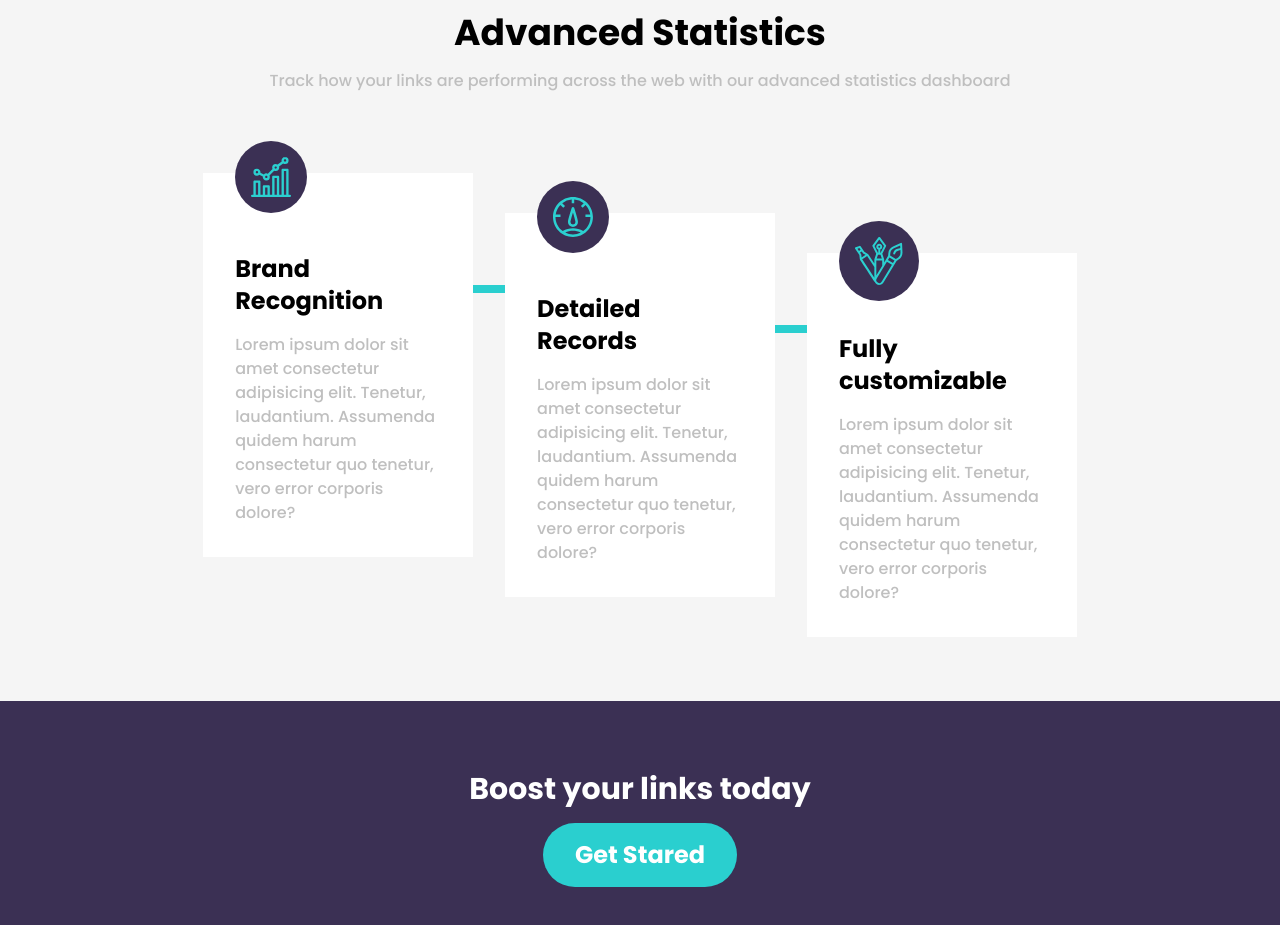
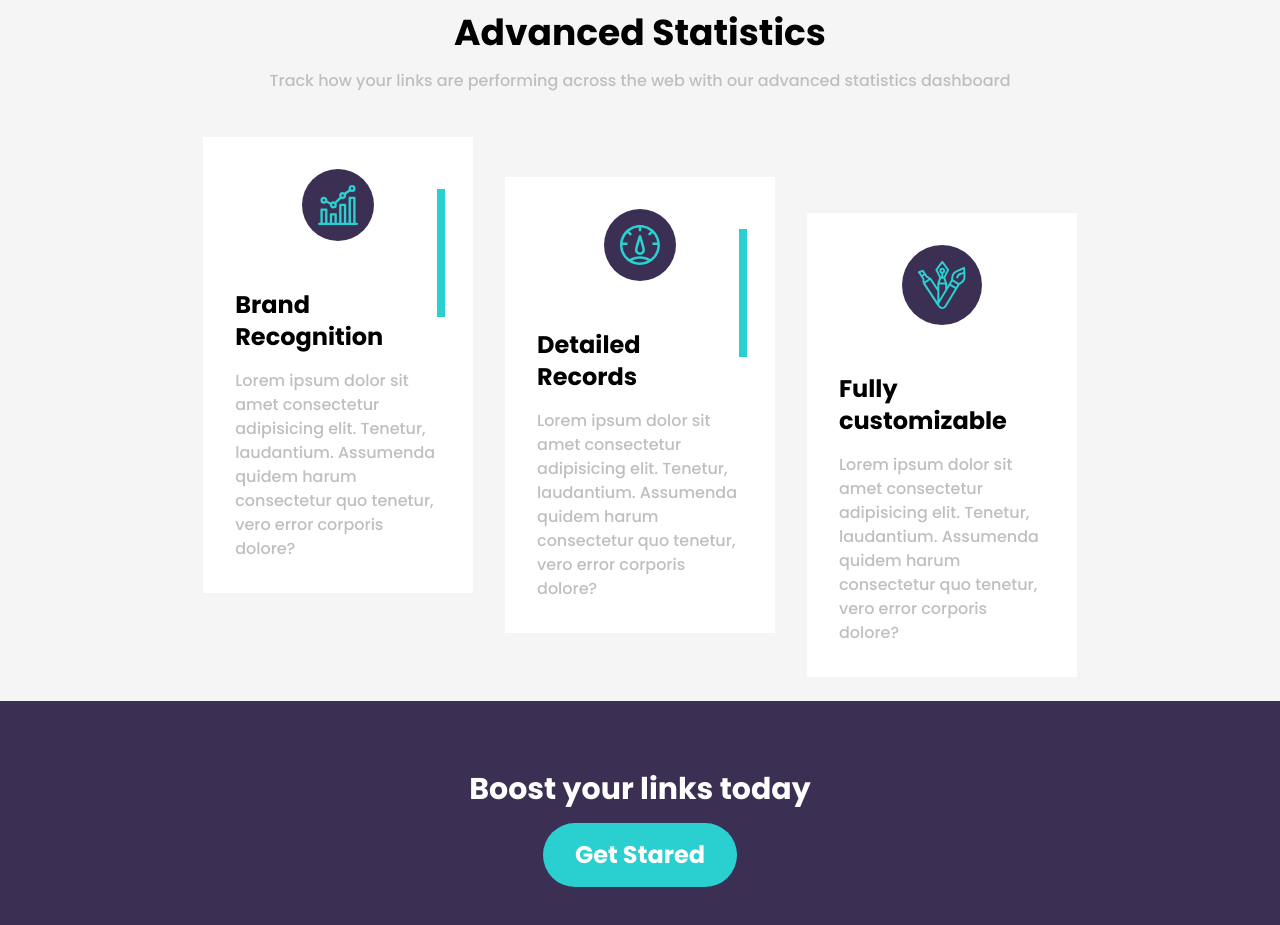
Before and after one commit to krish-98/url-shortner, a React (Create React App) app: page / in a window 1280 px wide. Shown: the part 1140-2065 px from the top of the page. Built offline with nearby package versions, Linux system fonts and the light colour scheme.

Commit message:
fixed mobile layout

```diff
--- a/src/components/Main.jsx
+++ b/src/components/Main.jsx
@@ -20,10 +20,10 @@ const Main = () => {
           </div>
 
           <div className="md:flex justify-between items-center gap-8 h-[40vh]">
-            <div className="bg-white p-8 relative after:w-8 after:h-2 after:bg-Cyan after:inline-block after:absolute after:top-28 after:-right-4 after:z-[1] after:translate-x-4">
-              <span className="absolute -top-8 bg-DarkViolet p-4 rounded-full">
+            <div className="flex flex-col items-center bg-white p-8 relative after:absolute after:bottom-0 after:bg-Cyan after:w-32 after:h-2 after:rotate-90 md:after:-right-4 md:after:top-28 md:after:translate-x-4">
+              <div className="bg-DarkViolet p-4 rounded-full">
                 <img src={IconBrand} alt="icon-brand" />
-              </span>
+              </div>
               <h1 className="text-2xl font-bold my-4 mt-12">
                 Brand Recognition
               </h1>
@@ -34,10 +34,10 @@ const Main = () => {
               </p>
             </div>
 
-            <div className="bg-white p-8 relative mt-20 after:w-8 after:h-2 after:bg-Cyan after:inline-block after:absolute after:top-28 after:-right-4 after:z-[1] after:translate-x-4">
-              <span className="absolute -top-8 bg-DarkViolet p-4 rounded-full">
+            <div className="flex flex-col items-center bg-white p-8 relative mt-20 after:absolute after:top-72 after:bg-Cyan after:w-32 after:h-2 after:rotate-90 md:after:-right-4 md:after:top-28 md:after:translate-x-4">
+              <div className="bg-DarkViolet p-4 rounded-full">
                 <img src={Records} alt="records" />
-              </span>
+              </div>
               <h1 className="text-2xl font-bold my-4 mt-12">
                 Detailed Records
               </h1>
@@ -48,10 +48,10 @@ const Main = () => {
               </p>
             </div>
 
-            <div className="bg-white p-8 relative mt-40">
-              <span className="absolute -top-8 bg-DarkViolet p-4 rounded-full">
+            <div className="flex flex-col items-center bg-white p-8 relative mt-40">
+              <div className="bg-DarkViolet p-4 rounded-full">
                 <img src={Customizable} alt="customizable" />
-              </span>
+              </div>
               <h1 className="text-2xl font-bold my-4 mt-12">
                 Fully customizable
               </h1>
--- a/src/components/Navbar.jsx
+++ b/src/components/Navbar.jsx
@@ -9,7 +9,7 @@ const Navbar = () => {
   return (
     <div className="m-8">
       {/* For Mobile screen */}
-      <nav className="flex justify-between items-center md:hidden">
+      <nav className="relative flex justify-between items-center md:hidden">
         <h1 className="text-veryDarkViolet font-bold text-4xl cursor-pointer">
           Shortly
         </h1>
@@ -17,13 +17,13 @@ const Navbar = () => {
           {!toggle ? (
             <GiHamburgerMenu
               onClick={() => setToggle(true)}
-              className="w-8 h-8 text-Gray cursor-pointer"
+              className="w-7 h-7 text-Gray cursor-pointer"
             />
           ) : (
             <motion.div animate={{ rotate: 360 }} transition={{ duration: 2 }}>
               <ImCross
                 onClick={() => setToggle(false)}
-                className="w-8 h-8 text-Gray cursor-pointer"
+                className="w-7 h-7 text-Gray cursor-pointer"
               />
             </motion.div>
           )}
@@ -31,20 +31,20 @@ const Navbar = () => {
       </nav>
 
       {toggle && (
-        <ul className="bg-slate-200 text-center mt-2 rounded-3xl md:hidden ">
-          <li className="border-b-2 border-b-gray-50 py-2 font-medium text-DarkViolet hover:text-Gray cursor-pointer">
+        <ul className="absolute w-full top-[5.5rem] right-0 left-0 py-6 bg-[#eff1f7] text-center rounded-b-[5rem] md:hidden">
+          <li className="py-2 font-medium text-DarkViolet cursor-pointer transition-all duration-300 hover:text-Gray hover:bg-gray-50">
             Features
           </li>
-          <li className="border-b-2 border-b-gray-50 py-2 font-medium text-DarkViolet hover:text-Gray cursor-pointer">
+          <li className="py-2 font-medium text-DarkViolet cursor-pointer transition-all duration-300 hover:text-Gray hover:bg-gray-50">
             Pricing
           </li>
-          <li className="border-b-2 border-b-gray-50 py-2 font-medium text-DarkViolet hover:text-Gray cursor-pointer">
+          <li className="py-2 font-medium text-DarkViolet cursor-pointer transition-all duration-300 hover:text-Gray hover:bg-gray-50">
             Resources
           </li>
-          <li className="border-b-2 border-b-gray-50 py-2 font-medium text-DarkViolet hover:text-Gray cursor-pointer">
+          <li className="py-2 font-medium text-DarkViolet cursor-pointer transition-all duration-300 hover:text-Gray hover:bg-gray-50">
             Login
           </li>
-          <li className="border-b-2 border-b-gray-50 py-2 font-medium text-DarkViolet hover:text-Gray cursor-pointer">
+          <li className="py-2 font-medium text-DarkViolet cursor-pointer transition-all duration-300 hover:text-Gray hover:bg-gray-50">
             Sign Up
           </li>
         </ul>
```
